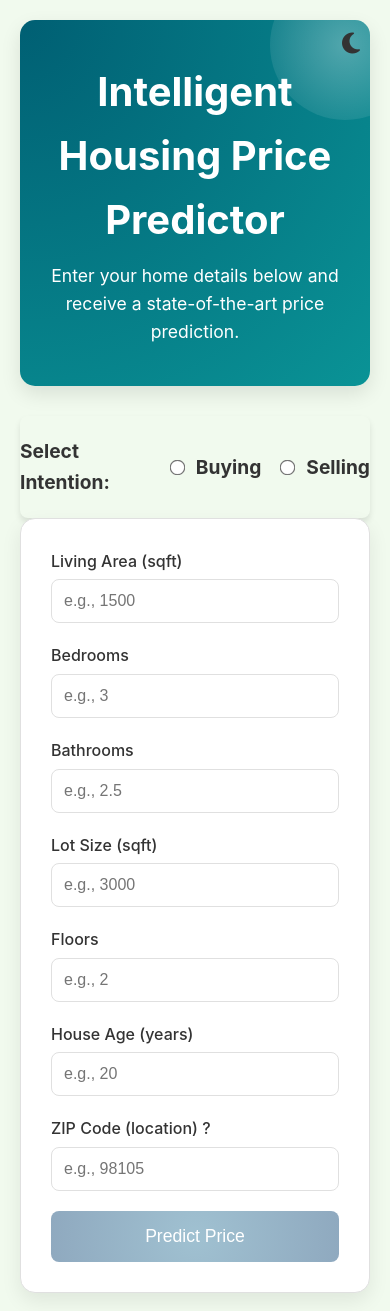
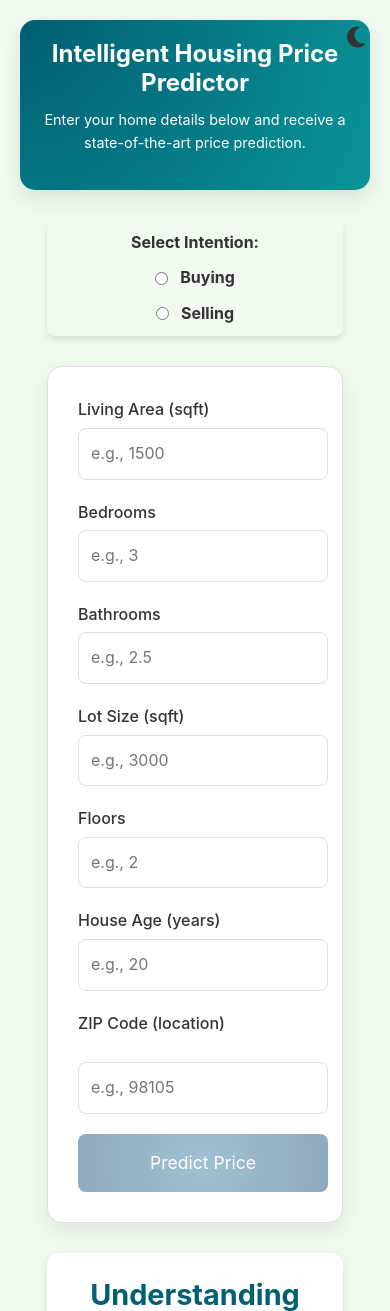
Before and after one commit to Kennedy178/housing_prediction, a Flask app: page / in a window 390 px wide; the page is wider, and only the part inside the window is pictured. Shown: the top 1311 px of that part. Run offline with Flask 3, Linux system fonts and the light colour scheme; parts of the project's set-up code (start-up, migrations or seed data) failed here and were passed over.

Commit message:
querry responsiveness 1

```diff
--- /dev/null
+++ b/app/static/css/media_query.css
@@ -0,0 +1,107 @@
+/* ============================================
+   Media Queries for Header
+============================================ */
+
+/* Tablet: max-width: 768px */
+@media (max-width: 768px) {
+    header {
+      padding: 30px 15px; /* Reduce padding */
+    }
+
+    header h1 {
+      font-size: 2rem; /* Smaller font size for h1 */
+    }
+
+    header p {
+      font-size: 1rem; /* Smaller font size for p */
+    }
+
+    #theme-toggle {
+      font-size: 1.3rem; /* Slightly smaller toggle button */
+    }
+
+    header::before {
+      width: 120px; /* Scale down the radial gradient overlay */
+      height: 120px;
+      top: -40px;
+      right: -40px;
+    }
+  }
+
+  /* Mobile: max-width: 480px */
+  @media (max-width: 480px) {
+    header {
+      padding: 20px 10px; /* Further reduce padding */
+    }
+
+    header h1 {
+      font-size: 1.5rem; /* Even smaller font size for h1 */
+    }
+
+    header p {
+      font-size: 0.9rem; /* Even smaller font size for p */
+    }
+
+    #theme-toggle {
+      font-size: 1.1rem; /* Smaller toggle button */
+      top: 5px; /* Adjust position */
+      right: 5px;
+    }
+
+    header::before {
+      display: none; /* Hide the radial gradient overlay on mobile */
+    }
+  }
+
+
+
+
+  /* ============================================
+   Media Queries for Main Section
+============================================ */
+@media (max-width: 768px) {
+    main {
+      max-width: 95%; /* Reduce width for tablets */
+      padding: 0 10px; /* Add some space on the sides */
+    }
+  }
+
+  @media (max-width: 480px) {
+    main {
+      max-width: 100%; /* Full width for small screens */
+      padding: 0 15px;
+    }
+  }
+
+
+  /* ============================================
+   Media Queries for Purpose Selection
+============================================ */
+@media (max-width: 768px) {
+    .purpose-selection {
+      flex-direction: column; /* Stack items vertically */
+      gap: 15px; /* Reduce spacing */
+      padding: 15px 10px; /* Adjust padding */
+      font-size: 1.1rem; /* Slightly smaller font */
+    }
+
+    .purpose-selection label {
+      justify-content: center; /* Align labels properly */
+    }
+  }
+
+  @media (max-width: 480px) {
+    .purpose-selection {
+      font-size: 1rem; /* Make text smaller for small screens */
+      gap: 10px; /* Reduce spacing */
+      padding: 10px 5px; /* Less padding */
+    }
+
+    .purpose-selection input[type="radio"] {
+      transform: scale(1); /* Reset radio button size */
+    }
+
+    .purpose-selection input[type="radio"]:hover {
+      transform: scale(1.1); /* Slight hover effect */
+    }
+  }
--- a/app/static/css/style.css
+++ b/app/static/css/style.css
@@ -175,6 +175,8 @@ main {
   align-items: center;
   gap: 20px; /* Adds spacing between radio buttons */
   padding: 20px 0;
+  margin-top: 30px; /* Adds space above */
+  margin-bottom: 30px; /* Adds space below */
   font-size: 1.2rem;
   font-weight: bold;
   color: var(--text-color);
--- a/app/templates/layout.html
+++ b/app/templates/layout.html
@@ -15,8 +15,12 @@
         <link rel="stylesheet" href="https://cdnjs.cloudflare.com/ajax/libs/font-awesome/6.7.2/css/all.min.css"
               integrity="sha384-nRgPTkuX86pH8yjPJUAFuASXQSSl2/bBUiNV47vSYpKFxHJhbcrGnmlYpYJMeD7a" crossorigin="anonymous">
 
+        <!-- Bootstrap CSS -->
+        <link rel="stylesheet" href="https://cdn.jsdelivr.net/npm/bootstrap@5.3.0/dist/css/bootstrap.min.css">
+
         <!-- Link to CSS -->
         <link rel="stylesheet" href="{{ url_for('static', filename='css/style.css') }}">
+        <link rel="stylesheet" href="{{ url_for('static', filename='css/media_query.css') }}">
         <link rel="stylesheet" href="{{ url_for('static', filename='css/chatbot.css') }}">
 
     </head>
```
Also changed, not shown: app/static/css/chatbot.css (+40 -0 lines).
